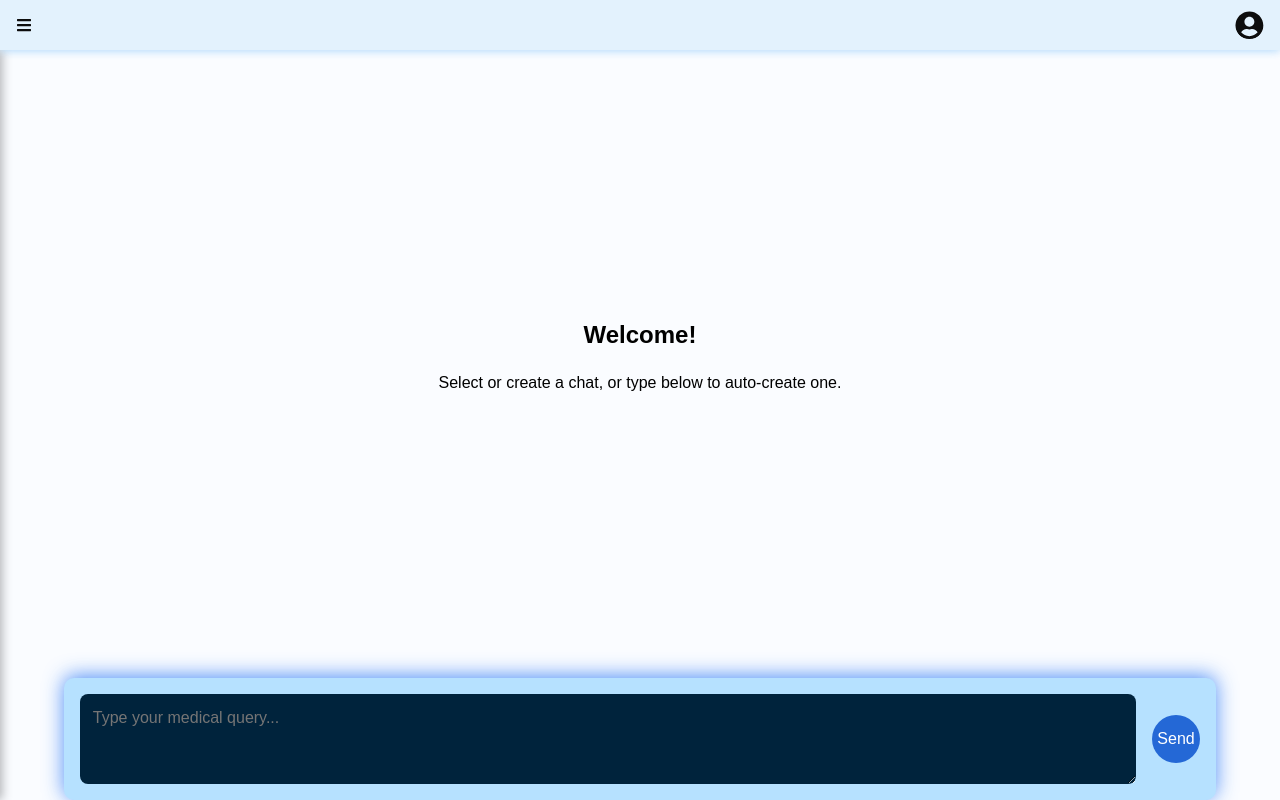
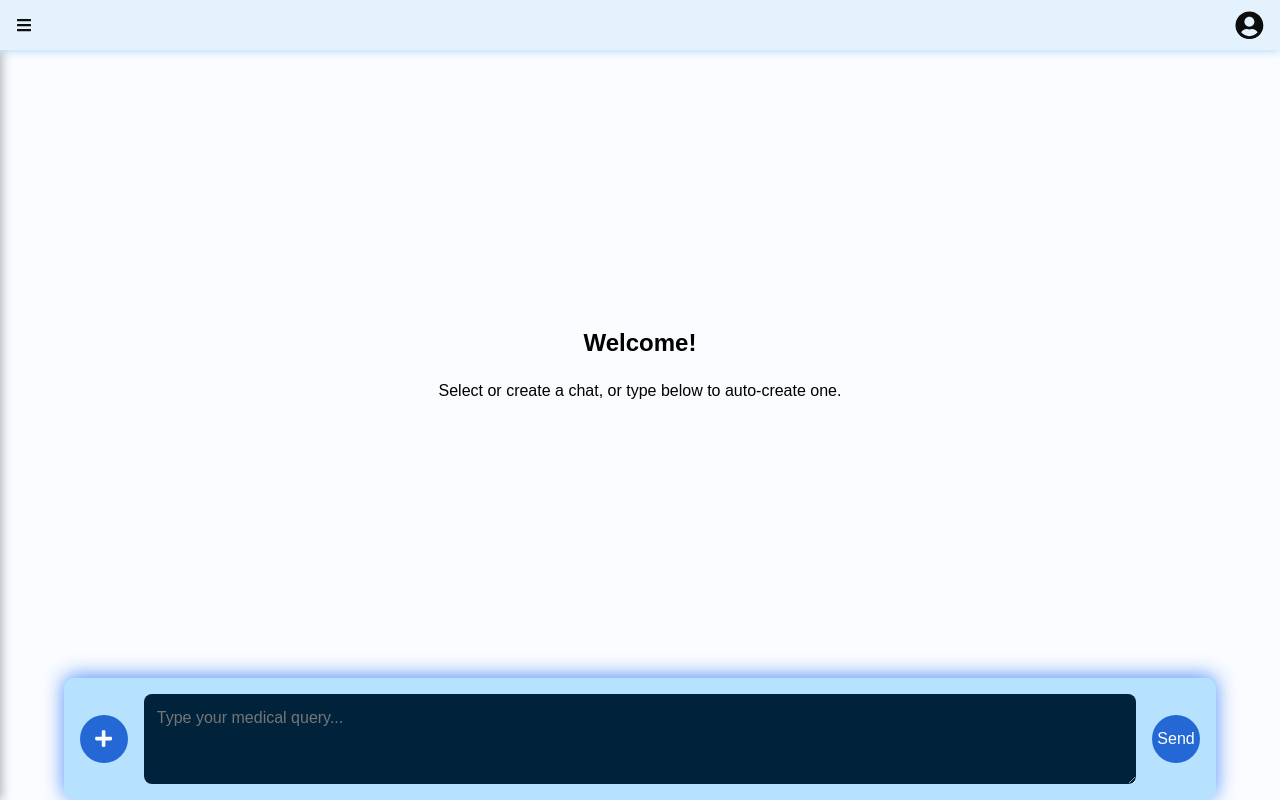
Before and after one commit to NeuralRevenant/medical-chatbot, a Next.js app: page / in a window 1280 px wide. Built offline with nearby package versions, Linux system fonts and the light colour scheme; no server answers.

Commit message:
added frontend interface + functionality for file/new document uploads

```diff
--- a/src/app/home.module.scss
+++ b/src/app/home.module.scss
@@ -98,7 +98,7 @@ $sidebar-width-expanded: 260px;
   flex: 1 !important;
   overflow-y: auto;
   width: 100%;
-  padding: 1rem 2rem;
+  padding: 1rem 2rem 0;
   display: flex;
   justify-content: center;
 
--- a/src/components/ChatInput.tsx
+++ b/src/components/ChatInput.tsx
@@ -1,7 +1,10 @@
 "use client";
 
-import React, { useState } from "react";
+import React, { useState, ChangeEvent } from "react";
+import { FaPlus } from "react-icons/fa";
+import { useSession } from "next-auth/react";
 import styles from "./chatInput.module.scss";
+
 import { sendMessage, createChat } from "@/lib/chatApi";
 import { fetchChatTitleFromLLM } from "@/lib/semanticEngine";
 import { useChats, useChatMessages } from "@/lib/chatHooks";
@@ -12,13 +15,82 @@ interface Props {
 }
 
 export default function ChatInput({ selectedChatId, onChatCreated }: Props) {
+  const { data: session } = useSession();
   const [message, setMessage] = useState("");
-  const [errorMsg, setErrorMsg] = useState("");
   const [isSending, setIsSending] = useState(false);
 
   const { mutate: mutateChats } = useChats();
   const { mutate: mutateMessages } = useChatMessages(selectedChatId);
 
+  function setErrorMsg(err: string) {
+    alert(`Error: ${err}`);
+  }
+
+  // handle file uploads (up to 10 .txt files & <= 20 MB total)
+  async function handleFileUpload(e: ChangeEvent<HTMLInputElement>) {
+    if (!e.target.files) return;
+
+    const files = Array.from(e.target.files);
+
+    // limit max number of files
+    if (files.length > 10) {
+      setErrorMsg("You can upload up to 10 files at a time.");
+      e.target.value = "";
+      return;
+    }
+
+    // validate total size (<= 20MB) & .txt type
+    let totalSize = 0;
+
+    for (const file of files) {
+      if (!file.name.toLowerCase().endsWith(".txt")) {
+        setErrorMsg(`File type not allowed: ${file.name}. Only .txt files are accepted.`);
+        e.target.value = "";
+        return;
+      }
+      totalSize += file.size;
+    }
+
+    if (totalSize > 20 * 1024 * 1024) {
+      setErrorMsg("Total file size exceeds 20MB limit.");
+      e.target.value = "";
+      return;
+    }
+
+    if (!session?.user?.id) {
+      setErrorMsg("User not found in session. Please log in.");
+      e.target.value = "";
+      return;
+    }
+
+    e.target.value = ""; // reset after successful selection
+
+    // create FormData to send to local Next.js route:
+    const formData = new FormData();
+    formData.append("userId", session.user.id); // from next-auth session
+    files.forEach((file) => formData.append("embeddingFiles", file));
+
+    try {
+      // POST to local route
+      const res = await fetch("/api/file-upload", {
+        method: "POST",
+        body: formData,
+      });
+
+      if (!res.ok) {
+        const errorResponse = await res.json();
+        throw new Error(errorResponse.error || "Failed to upload file/document");
+      }
+
+      alert("Successfully uploaded the documents!");
+    } catch (err: any) {
+      setErrorMsg(err.message || "Upload error occurred");
+    } finally {
+      e.target.value = ""; // reset input
+    }
+  }
+
+  // handle text message submission
   async function handleSubmit(e: React.FormEvent) {
     e.preventDefault();
     const content = message.trim();
@@ -27,14 +99,14 @@ export default function ChatInput({ selectedChatId, onChatCreated }: Props) {
     setIsSending(true);
     let chatId = selectedChatId;
 
-    // If no chat selected => auto-create one with a derived title
+    // If no chat is selected, auto-create one
     if (!chatId) {
       try {
         const derivedTitle = await fetchChatTitleFromLLM(content);
         const newChat = await createChat(derivedTitle);
         chatId = newChat.id;
         onChatCreated(chatId);
-        await mutateChats(); // refresh chat list
+        await mutateChats();
       } catch (err: any) {
         console.error("Failed to auto-create chat:", err);
         setErrorMsg(err.message || "Failed to auto-create chat");
@@ -57,14 +129,30 @@ export default function ChatInput({ selectedChatId, onChatCreated }: Props) {
 
   return (
     <form onSubmit={handleSubmit} className={styles.chatInputForm}>
+      {/* '+' button */}
+      <label htmlFor="fileUpload" className={styles.plusButton}>
+        <FaPlus />
+        <input
+          id="fileUpload"
+          type="file"
+          style={{ display: "none" }}
+          multiple
+          accept=".txt"
+          onChange={handleFileUpload}
+        />
+      </label>
+
+      {/* input box */}
       <textarea
-        rows={1} // minimal row
+        rows={1}
         className={styles.inputBox}
         placeholder="Type your medical query..."
         value={message}
         onChange={(e) => setMessage(e.target.value)}
         disabled={isSending}
       />
+
+      {/* send button */}
       <button
         type="submit"
         className={styles.sendButton}
@@ -72,7 +160,6 @@ export default function ChatInput({ selectedChatId, onChatCreated }: Props) {
       >
         {isSending ? <span className={styles.spinner}></span> : "Send"}
       </button>
-      {errorMsg && <p className={styles.error}>{errorMsg}</p>}
     </form>
   );
 }
--- a/src/components/chatInput.module.scss
+++ b/src/components/chatInput.module.scss
@@ -3,23 +3,23 @@
 $bg-input: #b6e1ff;
 $border-glow: #3b82f6;
 $text-color: #f0f0f0;
+$mobile-viewport: 650px;
 
+/* The main chat form:
+   on desktop: row layout with 3 items (+, inputbox, send)
+   on mobile: 2-row grid */
 .chatInputForm {
   display: flex;
   align-items: center;
-  // justify-content: center;
   gap: 1rem;
   padding: 1rem;
   background-color: $bg-input;
-  // position: fixed;
-  // bottom: 0px;
-  // left: 300px;
   width: 90%;
-  // max-width: 80%;
+  // margin: 1rem auto;
+  border-radius: 10px;
+  position: relative; // for error positioning
+  animation: inputGlow 6s ease infinite alternate;
   z-index: 1000;
-  // border-top: 1px solid $border-glow;
-  border-radius: 10px;
-  animation: inputGlow 6s ease infinite alternate;
 
   @keyframes inputGlow {
     0% {
@@ -30,32 +30,50 @@ $text-color: #f0f0f0;
     }
   }
 
-  // @media (max-width: 1200px) {
-  //   min-width: 70%;
-  //   max-width: 70%;
-  // }
-
-  // @media (max-width: 1110px) {
-  //   left: 270px;
-  //   min-width: 70%;
-  //   max-width: 70%;
-  // }
-
-  // @media (max-width: 1000px) {
-  //   min-width: 60%;
-  //   max-width: 60%;
-  // }
-
-  // @media (max-width: 768px) {
-  //   left: 10px;
-  //   min-width: 90%;
-  //   max-width: 90%;
-  // }
+  // switch to grid below 650px
+  @media (max-width: $mobile-viewport) {
+    display: grid;
+    grid-template-columns: 1fr; // single column
+    grid-template-rows: auto auto; // row1 => inputbox, row2 => buttons
+    gap: 0.75rem;
+    border-radius: 0.5rem;
+  }
 }
 
-/* Multi-line text box */
+/* The + button on desktop is left-most (part of the flex row).
+   on mobile, it goes in row 2, left side. */
+.plusButton {
+  display: flex;
+  align-items: center;
+  justify-content: center;
+  background-color: #2468d6;
+  color: #ffffff;
+  border: none;
+  border-radius: 50%;
+  width: 48px;
+  height: 48px;
+  cursor: pointer;
+  font-size: 1.2rem;
+  transition: transform 0.3s ease, background-color 0.3s ease;
+
+  &:hover {
+    transform: scale(1.05);
+    background-color: color.scale($border-glow, $lightness: +10%);
+    box-shadow: 0 0 10px rgba($border-glow, 0.5);
+  }
+
+  @media (max-width: $mobile-viewport) {
+    // on mobile, put the + button in row2, left side
+    grid-column: 1 / 2;
+    grid-row: 2 / 3;
+    justify-self: start;
+  }
+}
+
+/* The input box is in the middle (on desktop).
+   on mobile, row1 => full width */
 .inputBox {
-  flex: 1;
+  flex: 1; // so it expands on desktop
   min-height: 90px;
   max-height: 110px;
   resize: vertical;
@@ -67,9 +85,15 @@ $text-color: #f0f0f0;
   font-size: 1rem;
   outline: none;
   line-height: 1.4;
+
+  @media (max-width: $mobile-viewport) {
+    grid-column: 1 / 2;
+    grid-row: 1 / 2;
+    width: 100%;
+  }
 }
 
-/* Send button */
+// send button - right side of input box
 .sendButton {
   background-color: #2468d6;
   border: none;
@@ -93,9 +117,15 @@ $text-color: #f0f0f0;
     opacity: 0.6;
     cursor: not-allowed;
   }
+
+  @media (max-width: $mobile-viewport) {
+    grid-column: 1 / 2;
+    grid-row: 2 / 3;
+    justify-self: end;
+  }
 }
 
-/* Loading spinner inside the button */
+// Spinner for the send button while sending
 .spinner {
   width: 20px;
   height: 20px;
@@ -103,14 +133,6 @@ $text-color: #f0f0f0;
   border-top: 3px solid rgba(255, 255, 255, 0.4);
   border-radius: 50%;
   animation: spin 1s linear infinite;
-}
-
-.error {
-  position: absolute;
-  bottom: -1.5rem;
-  left: 1rem;
-  color: #f87171;
-  font-size: 0.85rem;
 }
 
 @keyframes spin {
@@ -121,3 +143,16 @@ $text-color: #f0f0f0;
     transform: rotate(360deg);
   }
 }
+
+// Error message
+// .error {
+//   position: absolute;
+//   bottom: -1.5rem;
+//   left: 1rem;
+//   color: #f87171;
+//   font-size: 0.85rem;
+
+//   @media (max-width: $mobile-viewport) {
+//     bottom: -1.75rem;
+//   }
+// }
```
Also changed, not shown: src/app/api/file-upload/route.ts (added, +56 -0 lines).
